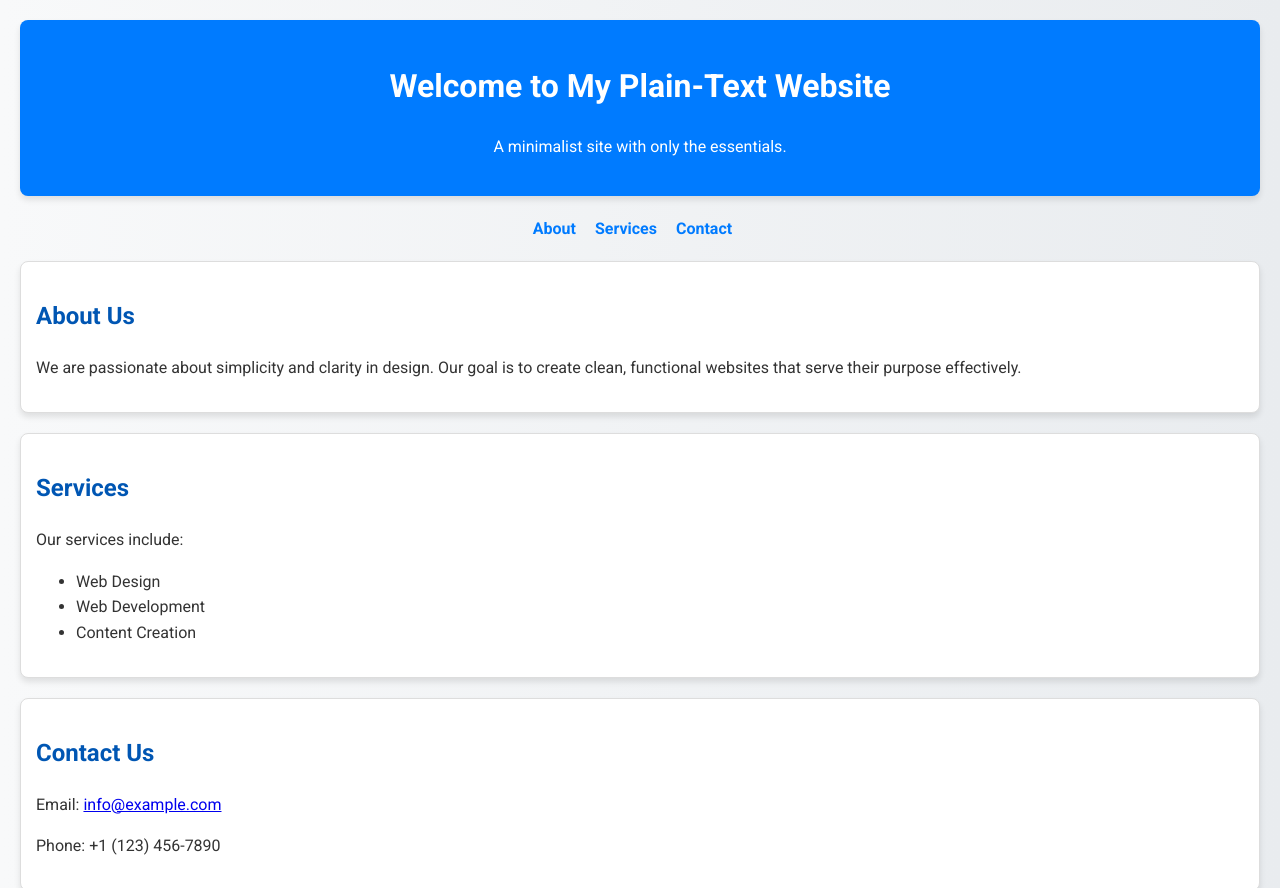
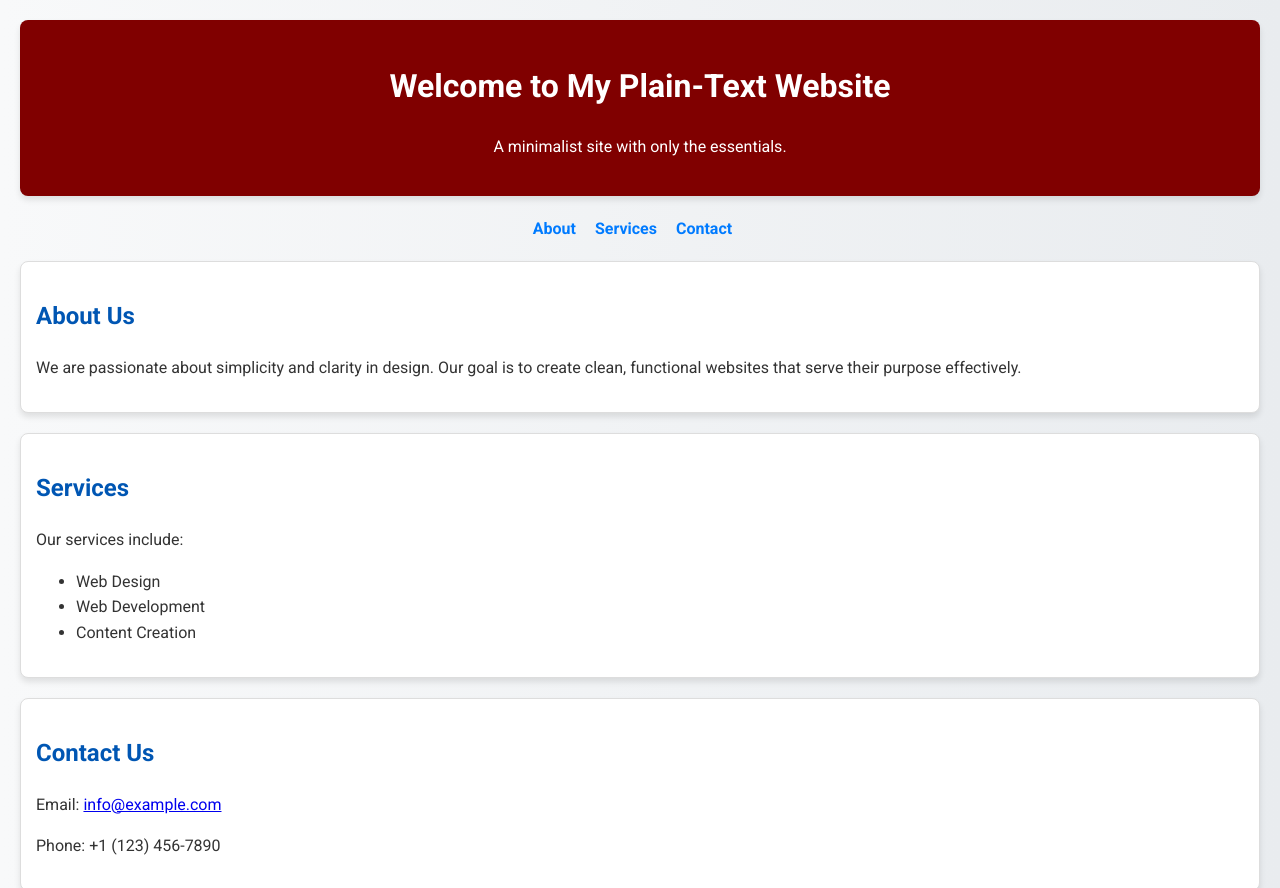
Before and after one commit to dpatel2610/Website, a plain HTML site: page index.html in a window 1280 px wide. Shown: the top 888 px of the page. Drawn offline with Linux system fonts and the light colour scheme.

Commit message:
Update index.html

```diff
--- a/index.html
+++ b/index.html
@@ -19,7 +19,7 @@
         header {
             text-align: center;
             margin-bottom: 20px;
-            background-color: #007BFF; /* Background color: blue */
+            background-color: #800000; /* Background color: blue */
             color: white; /* Text color: white */
             padding: 20px 10px;
             border-radius: 8px;
```
